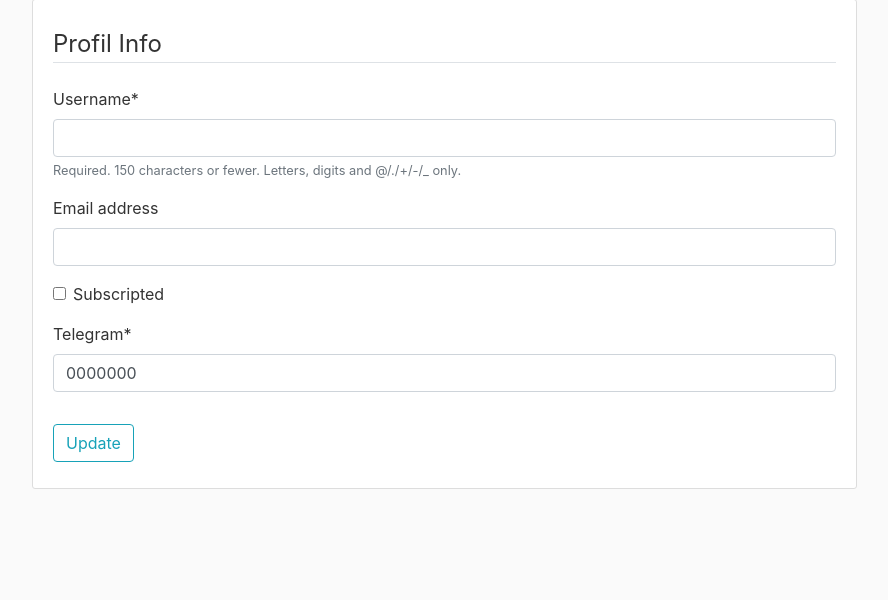
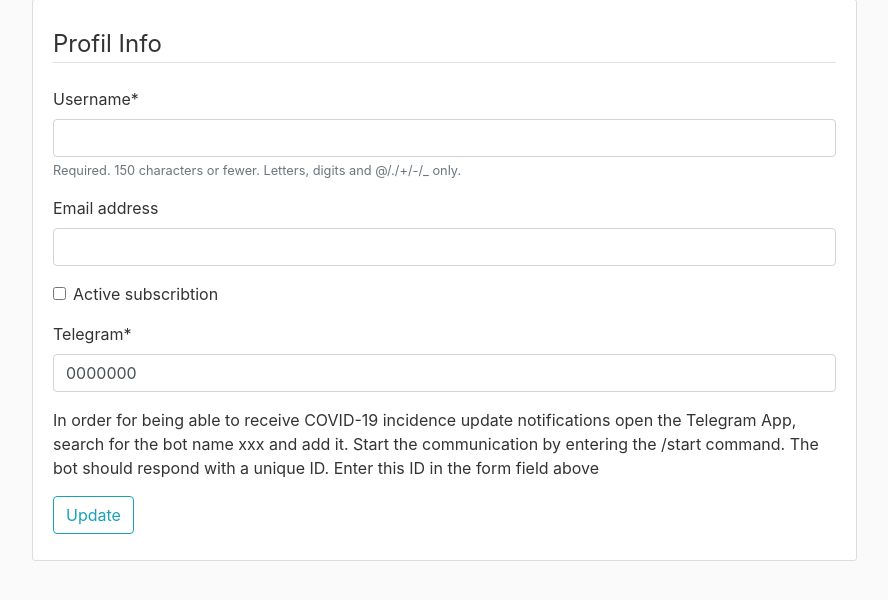
Before and after one commit to yaoxin1995/covid19-update-server, a Django app: template dashboard-service/django_project/user/templates/user/profile.html in a window 1280 px wide. Shown: the part 81-681 px from the top of the page, without its empty margins (53-941 px from the left). Run offline with Django 3.2, Linux system fonts and the light colour scheme; the template is opened without the code that fills it: values that come from a table or form of the project are taken from there, others are empty; some libraries are stand-ins or nearby versions.

Commit message:
finish everything

```diff
--- a/dashboard-service/django_project/blog/authorization.py
+++ b/dashboard-service/django_project/blog/authorization.py
@@ -1,6 +1,7 @@
 import http.client
 import ast
 from user.models import Authorization
+import os
 # conn = http.client.HTTPSConnection("scc2020g8.eu.auth0.com")
 
 # payload = "{\"client_id\":\"9QDP784vncoXslIJ5H0pFWuQcvxySxxx\",\"client_secret\":\"ANA3qovFC2UfdOkdzxtowaAXiO_oPBO1RCJelEXsy6WJjUwJQSVpr3mPMNM9JcBi\",\"audience\":\"https://185.128.119.135\",\"grant_type\":\"client_credentials\"}"
@@ -16,9 +17,10 @@ from user.models import Authorization
 
 
 #print(data.decode("utf-8"))
-
+#os.environ['server_address']
 def getAuthorization():
-    conn = http.client.HTTPSConnection("scc2020g8.eu.auth0.com")
+    # conn = http.client.HTTPSConnection("scc2020g8.eu.auth0.com")
+    conn = http.client.HTTPSConnection(os.environ['auth-url'])
     payload = "{\"client_id\":\"9QDP784vncoXslIJ5H0pFWuQcvxySxxx\",\"client_secret\":\"ANA3qovFC2UfdOkdzxtowaAXiO_oPBO1RCJelEXsy6WJjUwJQSVpr3mPMNM9JcBi\",\"audience\":\"https://185.128.119.135\",\"grant_type\":\"client_credentials\"}"
     headers = { 'content-type': "application/json" ,"accept": "application/json"}
     conn.request("POST", "/oauth/token", payload, headers)
--- a/dashboard-service/django_project/blog/templates/blog/topic_detail.html
+++ b/dashboard-service/django_project/blog/templates/blog/topic_detail.html
@@ -117,7 +117,7 @@
                       <div class="media-body">
     <!-- 		对应于url.py 中的该 url :    post/<int:pk>/' -->
 
-                            <p class="article-content">id: {{ event.id }}</p>
+                            <!-- <p class="article-content">id: {{ event.id }}</p> -->
                             <p class="article-content">message:{{ event.message }}</p>
                       </div>
              </article>
--- a/dashboard-service/django_project/django_project/settings.py
+++ b/dashboard-service/django_project/django_project/settings.py
@@ -78,7 +78,8 @@ WSGI_APPLICATION = 'django_project.wsgi.application'
 
 # Database
 # https://docs.djangoproject.com/en/3.1/ref/settings/#databases
-
+#server_url = os.environ['server_address']
+#os.environ['db_source']
 DATABASES = {
     'default': {
         'ENGINE': 'django.db.backends.sqlite3',
--- a/dashboard-service/django_project/user/form.py
+++ b/dashboard-service/django_project/user/form.py
@@ -28,4 +28,4 @@ class ProfileUpdateForm(forms.ModelForm):
 	class Meta:
 		model =Profile
 		#fields =['subscripted','telegram','subscribtionId']
-		fields =['subscripted','telegram']
+		fields =['active_subscribtion','telegram']
--- a/dashboard-service/django_project/user/models.py
+++ b/dashboard-service/django_project/user/models.py
@@ -16,7 +16,8 @@ class Profile(models.Model):
 	# 每个user均有一个默认的图片，图片被存在 profile_pics文件夹下
 	#image = models.ImageField(default ='default.jpg',upload_to = 'profile_pics')
 
-	subscripted = models.BooleanField(default=False)
+
+	active_subscribtion = models.BooleanField(default=False)
 
 	subscribtionStatus = models.BooleanField(default=False)
 
--- a/dashboard-service/django_project/user/templates/user/profile.html
+++ b/dashboard-service/django_project/user/templates/user/profile.html
@@ -21,6 +21,10 @@
 <!-- as_p 代表render form as paragraph(段落) -->
 				{{ u_form|crispy }}
 				{{ p_form|crispy }}
+				<div>In order for being able to receive COVID-19 incidence update notifications open the Telegram App,
+					search for the bot name xxx and add it. Start the communication by entering the /start command.
+					The bot should respond with a unique ID. Enter this ID in the form field above
+				</div>
 			</fieldset>
 <!--
 			#submit button -->
--- a/dashboard-service/django_project/user/views.py
+++ b/dashboard-service/django_project/user/views.py
@@ -145,7 +145,7 @@ def profile(request):
 			u_form.save()
 			p_form.save()
 
-			subscripted_form = p_form.cleaned_data.get('subscripted')
+			subscripted_form = p_form.cleaned_data.get('active_subscribtion')
 
 			current_profile =  request.user.profile
 
--- a/docker-compose.yaml
+++ b/docker-compose.yaml
@@ -8,6 +8,7 @@ services:
       # covid19-update-service:9005
       - server_address=185.128.119.135
       - auth-url=scc2020g8.eu.auth0.com
+      - db_source=db.sqlite3  # dosen't work in setting.py to get this variable,so i just hard code it in setting.py
     ports:
       - 8000:8000
     command: python manage.py runserver 0.0.0.0:8000
```
Also changed, not shown: dashboard-service/django_project/db.sqlite3, dashboard-service/django_project/user/migrations/0002_auto_20201126_1632.py (deleted), dashboard-service/django_project/user/migrations/0002_auto_20210127_1847.py (added), dashboard-service/django_project/user/migrations/0003_auto_20201126_1638.py (deleted), dashboard-service/django_project/user/migrations/0004_auto_20201128_1938.py (deleted), dashboard-service/django_project/user/migrations/0005_auto_20201202_2006.py (deleted), dashboard-service/django_project/user/migrations/0006_auto_20201202_2032.py (deleted), dashboard-service/django_project/user/migrations/0007_auto_20210106_1044.py (deleted), dashboard-service/django_project/user/migrations/0008_auto_20210118_2049.py (deleted).
